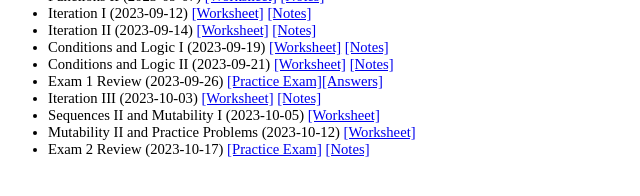
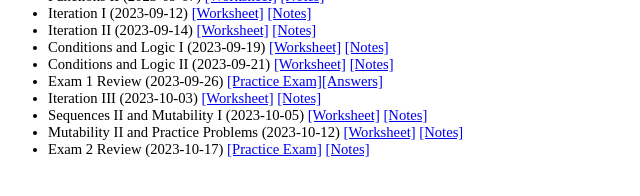
Before and after one commit to georgianahaldeman/cosc101, a Jekyll site: the page built from docs/notes/index.md, in a window 1280 px wide. Shown: the part 134-330 px from the top of the page, without its empty margins (0-640 px from the left). Built offline with Jekyll 4.4.1, drawn with Linux system fonts in a browser that asks for light colours; our own code applies the rules of GitHub Pages for plain Markdown files.

Commit message:
last 2 WS answer keys

```diff
--- a/docs/notes/index.md
+++ b/docs/notes/index.md
@@ -24,8 +24,8 @@
 
 - Iteration III (2023-10-03) [[Worksheet]](./notes/10_3.pdf) [[Notes]](./answers/10_3_answers.pdf)
 
-- Sequences II and Mutability I (2023-10-05) [[Worksheet]](./notes/10_5.pdf)
+- Sequences II and Mutability I (2023-10-05) [[Worksheet]](./notes/10_5.pdf) [[Notes]](./answers/10_5_answers.pdf)
 
-- Mutability II and Practice Problems (2023-10-12) [[Worksheet]](./notes/10_12.pdf)
+- Mutability II and Practice Problems (2023-10-12) [[Worksheet]](./notes/10_12.pdf) [[Notes]](./answers/10_12_answers.pdf)
 
 - Exam 2 Review (2023-10-17) [[Practice Exam]](./notes/10_17.pdf) [[Notes]](./answers/10_17_answers.pdf)
```
Also changed, not shown: 2 other files.
